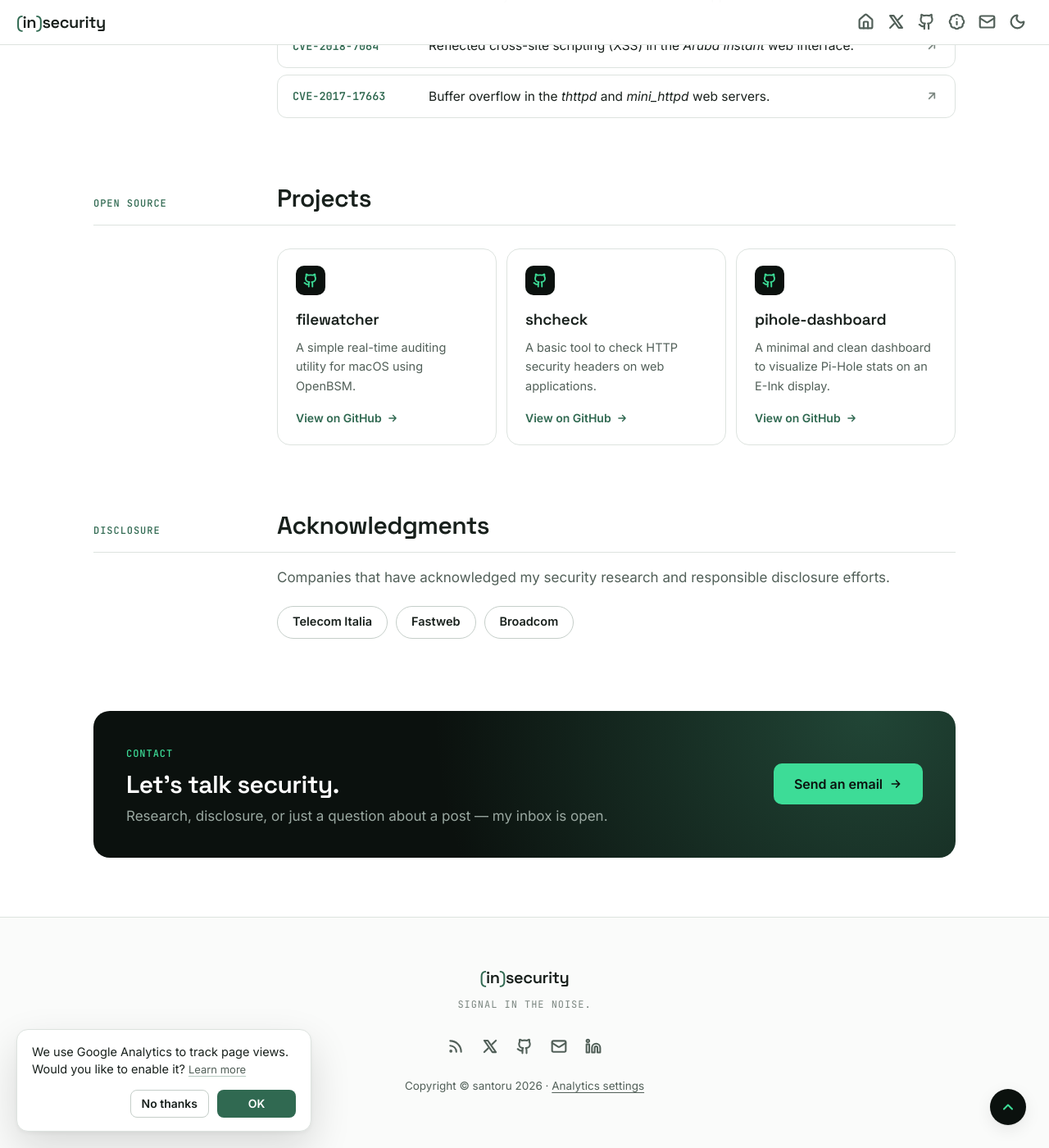
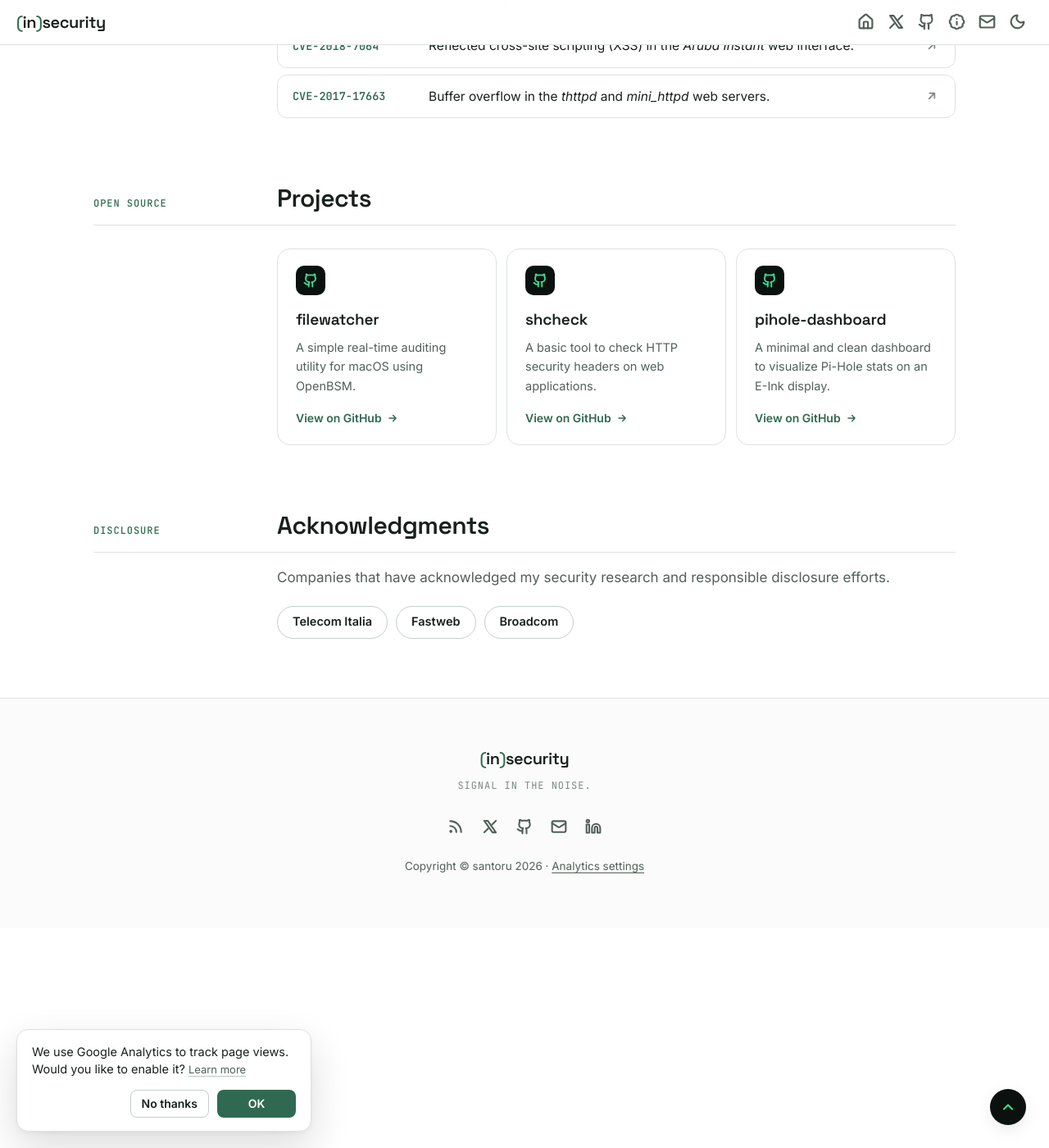
Before and after one commit to santoru/insecurity, a Jekyll site: the page built from about.md, in a window 1280 px wide and 1400 px high, scrolled down 2228 px. Shown: the whole window at 82% size. Built offline with Jekyll 4.4.1, drawn with Linux system fonts in a browser that asks for light colours.

Commit message:
About: remove the contact call-to-action block

```diff
--- a/_layouts/about.html
+++ b/_layouts/about.html
@@ -89,16 +89,4 @@ layout: default
         </ul>
     </section>
 
-    {% if site.email %}
-    <section class="wide">
-        <div class="about-cta">
-            <div>
-                <span class="label">Contact</span>
-                <h2>Let's talk security.</h2>
-                <p>Research, disclosure, or just a question about a post — my inbox is open.</p>
-            </div>
-            <a class="btn btn-signal btn-lg" href="mailto:{{ site.email }}">Send an email {% include icon.html name="arrow" size="16" %}</a>
-        </div>
-    </section>
-    {% endif %}
 </main>
--- a/_sass/_about.scss
+++ b/_sass/_about.scss
@@ -125,22 +125,6 @@
 }
 .ack-list a:hover { border-color: var(--moss); color: var(--moss); background: var(--moss-soft); }
 
-/* Contact call to action */
-.about-cta {
-  display: flex;
-  flex-wrap: wrap;
-  align-items: center;
-  justify-content: space-between;
-  gap: 24px;
-  margin-top: 88px;
-  padding: 36px 40px;
-  border-radius: 20px;
-  background: var(--ink-950) radial-gradient(circle at 90% 0%, rgba(48, 105, 81, .6), transparent 55%);
-  color: var(--ink-300);
-}
-.about-cta .label { color: var(--signal); }
-.about-cta h2 { margin: 8px 0 6px; color: var(--white); font-size: 30px; }
-.about-cta p { margin: 0; }
 
 /* ---------- Responsive ---------- */
 @media (max-width: 991.98px) {
@@ -163,5 +147,4 @@
   .cve-id { grid-column: 1; }
   .cve-text { grid-column: 1; }
   .cve-arrow { grid-column: 2; grid-row: 1 / span 2; }
-  .about-cta { padding: 28px 24px; margin-top: 64px; }
 }
```
